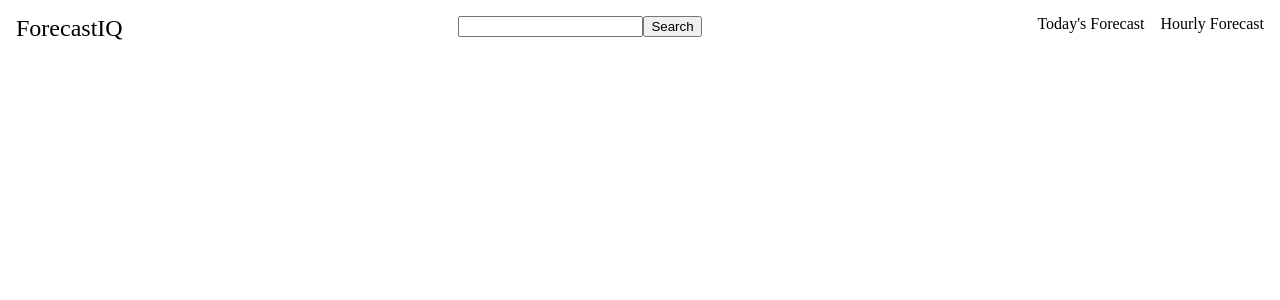
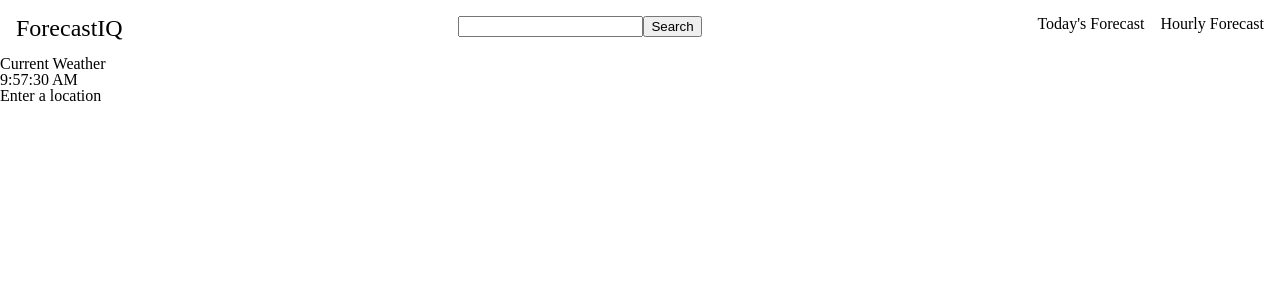
Before and after one commit to richardrino/weather-app, a React (Vite) app: page / in a window 1280 px wide. Shown: the top 300 px of the page. Built offline with nearby package versions, Linux system fonts and the light colour scheme.

Commit message:
Add card that displays a clock and the current temperature of the city that is searched

```diff
--- a/src/App.jsx
+++ b/src/App.jsx
@@ -1,16 +1,26 @@
 import { useState } from 'react';
+import { API_CURRENT_WEATHER } from './constants';
 import Header from './components/Header';
+import CurrentWeatherCard from './components/CurrentWeatherCard';
 
 function App() {
-	const [coordinates, setCoordinates] = useState([]);
+	const [currentWeather, setCurrentWeather] = useState();
 
-	const getCoordinates = (dataCoordinates) => {
-		setCoordinates(dataCoordinates);
+	const getCurrentWeather = async (coordinates) => {
+		const jsonData = await fetch(
+			`${API_CURRENT_WEATHER}?lat=${coordinates[0]}&lon=${
+				coordinates[1]
+			}&units=metric&appid=${import.meta.env.VITE_API_KEY}`
+		);
+		const data = await jsonData.json();
+
+		setCurrentWeather(data.current);
 	};
 
 	return (
 		<>
-			<Header getCoordinates={getCoordinates} />
+			<Header getCurrentWeather={getCurrentWeather} />
+			<CurrentWeatherCard currentWeather={currentWeather} />
 		</>
 	);
 }
--- /dev/null
+++ b/src/components/CurrentTime.jsx
@@ -0,0 +1,18 @@
+import { useState } from 'react';
+
+const CurrentTime = () => {
+	const [currentTime, setCurrentTime] = useState();
+
+	const getCurrentTime = () => {
+		const date = new Date();
+		const currentTime = date.toLocaleTimeString();
+
+		setCurrentTime(currentTime);
+	};
+
+	setTimeout(getCurrentTime, 1000);
+
+	return <div>{currentTime}</div>;
+};
+
+export default CurrentTime;
--- /dev/null
+++ b/src/components/CurrentWeather.jsx
@@ -0,0 +1,5 @@
+const CurrentWeather = ({ currentWeather }) => {
+	return <div>{currentWeather ? currentWeather.temp : 'Enter a location'}</div>;
+};
+
+export default CurrentWeather;
--- /dev/null
+++ b/src/components/CurrentWeatherCard.jsx
@@ -0,0 +1,14 @@
+import CurrentTime from './CurrentTime';
+import CurrentWeather from './CurrentWeather';
+
+const CurrentWeatherCard = ({ currentWeather }) => {
+	return (
+		<div>
+			<h2 className='card__heading'>Current Weather</h2>
+			<CurrentTime />
+			<CurrentWeather currentWeather={currentWeather} />
+		</div>
+	);
+};
+
+export default CurrentWeatherCard;
--- a/src/components/Header.jsx
+++ b/src/components/Header.jsx
@@ -1,10 +1,12 @@
 import Search from './Search';
 
-const Header = ({ getCoordinates }) => {
+const Header = ({ getCurrentWeather }) => {
 	return (
 		<header>
 			<span className='logo-text'>ForecastIQ</span>
-			<Search getCoordinates={getCoordinates} />
+			<Search
+				getCurrentWeather={getCurrentWeather}
+			/>
 			<nav>
 				<ul className='nav-list'>
 					<li>Today&apos;s Forecast</li>
--- a/src/components/Search.jsx
+++ b/src/components/Search.jsx
@@ -1,7 +1,7 @@
 import { useState } from 'react';
 import { API_COORDINATES } from '../constants';
 
-const Search = ({ getCoordinates }) => {
+const Search = ({ getCurrentWeather }) => {
 	const [searchInput, setSearchInput] = useState('');
 
 	const handleInput = (e) => {
@@ -16,7 +16,7 @@ const Search = ({ getCoordinates }) => {
 			}`
 		);
 		const data = await jsonData.json();
-		getCoordinates([data[0].lat, data[0].lon]);
+		getCurrentWeather([data[0].lat, data[0].lon]);
 	};
 
 	return (
```
